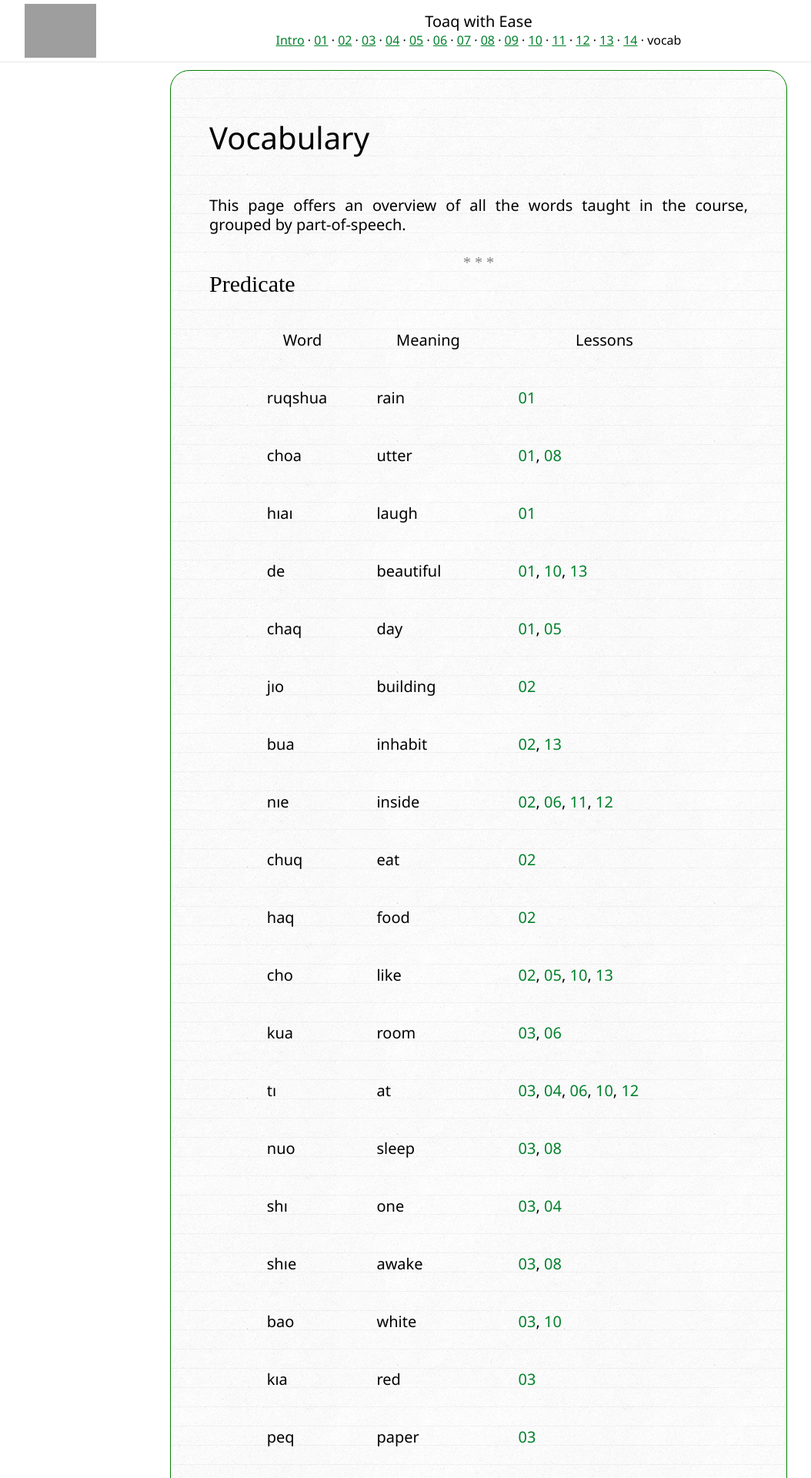
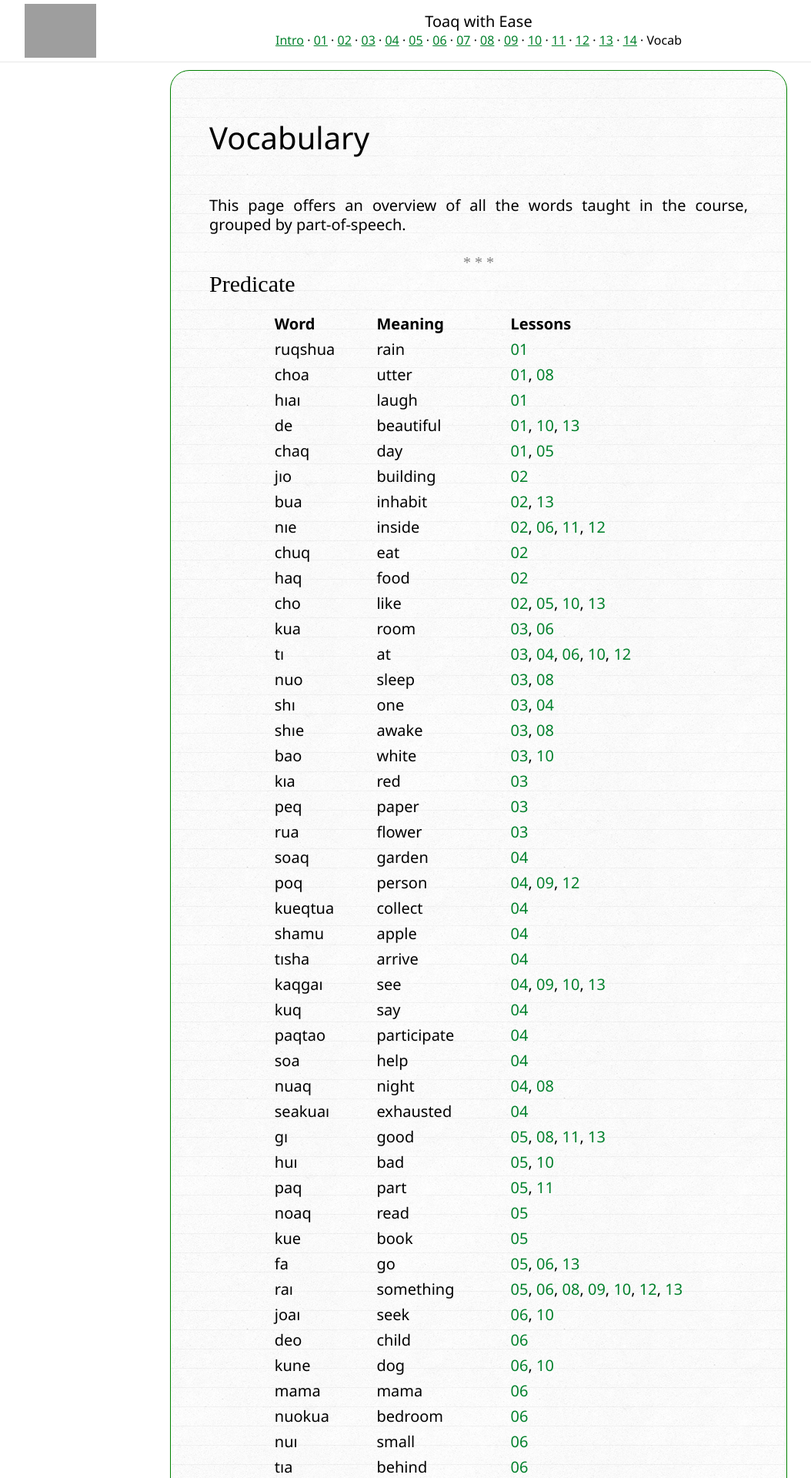
Before and after one commit to toaq/TwE, a Jekyll site: the page built from _lessons/vocab/index.md, in a window 1280 px wide. Shown: the top 1920 px of the page at 77% size, without its empty margins (18-1072 px from the left). Built offline with Jekyll 4.4.1, drawn with Linux system fonts in a browser that asks for light colours; some web fonts are replaced; grey boxes are pictures that could not be loaded.

Commit message:
Style for vocab tables

```diff
--- a/_layouts/lessons.html
+++ b/_layouts/lessons.html
@@ -25,7 +25,7 @@
       <div>Toaq with Ease</div>
       <div class="nav-lessons">
         {% for lesson in site.lessons %}
-          <a {% if page != lesson %} href="..{{ lesson.url | remove: 'index' }}" {% endif %}>{{ lesson.url | remove: 'index' | remove: '/' | replace: '00', 'Intro' }}</a> {% unless forloop.last %}·{% endunless %}
+          <a {% if page != lesson %} href="..{{ lesson.url | remove: 'index' }}" {% endif %}>{{ lesson.url | remove: 'index' | remove: '/' | replace: '00', 'Intro' | capitalize }}</a> {% unless forloop.last %}·{% endunless %}
         {% endfor %}
         </div>
     </header>
--- a/style.css
+++ b/style.css
@@ -392,3 +392,13 @@ header img {
     background-color: #4d4d4d;
   }
 }
+
+.lesson-vocab table td, .lesson-vocab table th {
+  padding: 4px 1em;
+  height: unset;
+}
+
+.lesson-vocab table th {
+  font-weight: bold;
+  text-align: left
+}
```
Also changed, not shown: _lessons/vocab/index.md (+3 -3 lines).
